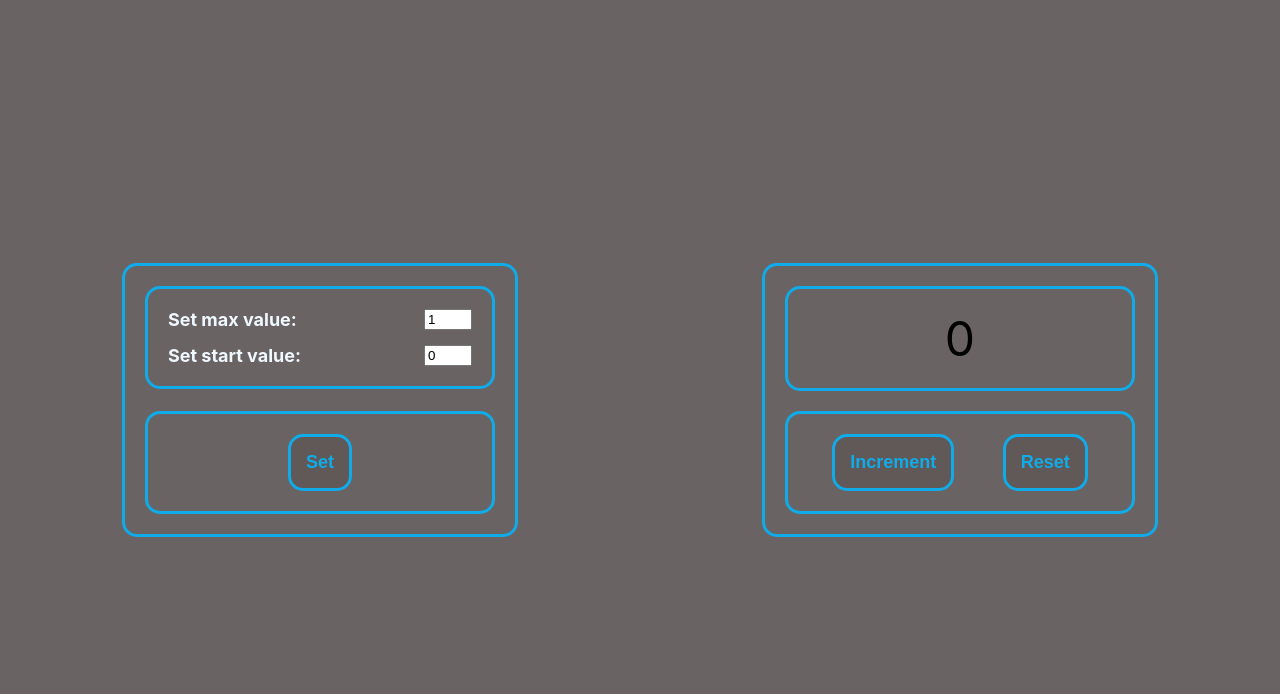
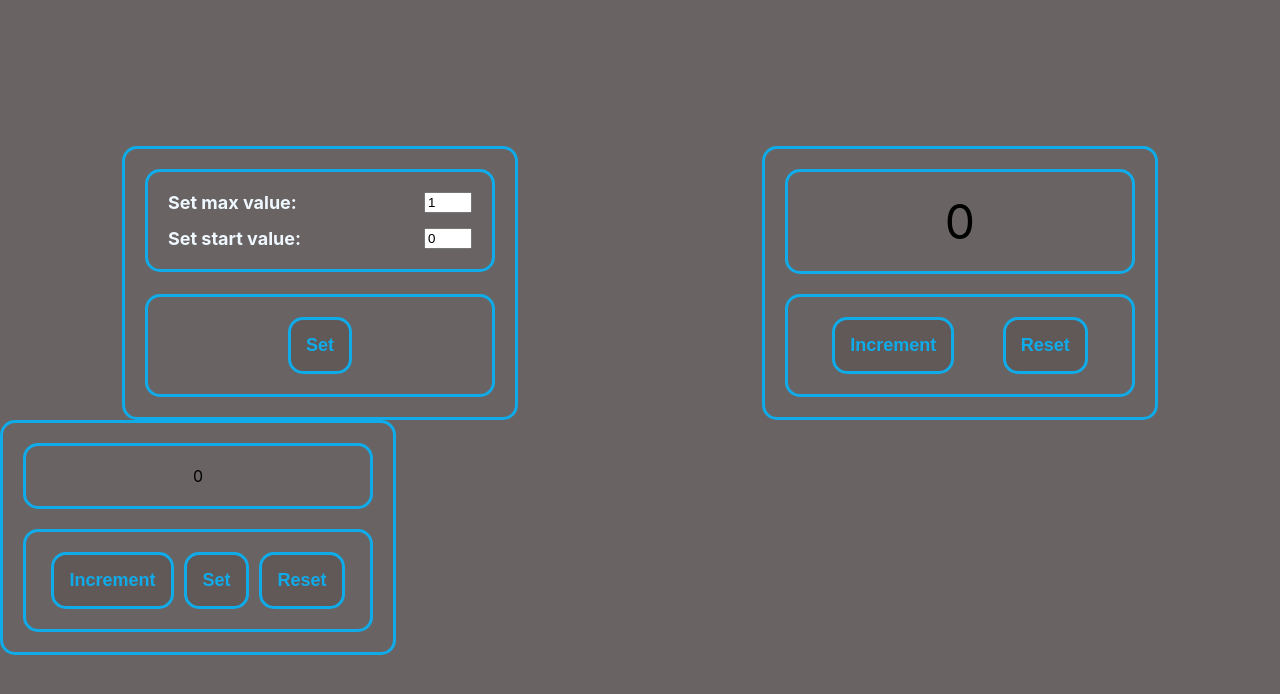
Before and after one commit to Pavel-Retunskih/counter, a React (Create React App) app: page / in a window 1280 px wide. Shown: the top 694 px of the page. Built offline with nearby package versions, Linux system fonts and the light colour scheme.

Commit message:
add counter v2

```diff
--- a/src/App.tsx
+++ b/src/App.tsx
@@ -1,6 +1,7 @@
 import { useState } from "react";
 import "./App.css";
-import { Counter } from "./CounterV1/Counter";
+import { Counter } from "./CounterV1/CounterV1";
+import { CounterV2 } from "./CounterV2/CounterV2";
 
 function App() {
   type DataType = {
@@ -48,6 +49,15 @@ function App() {
         incrementCounter={incrementCounter}
         resetCounter={resetCounter}
       />
+      <CounterV2
+        startValue={counterValues.startValue}
+        endValue={counterValues.endValue}
+        setCounterValue={setCounterValue}
+        counterReached={counterReached}
+        counter={counterValues.counter}
+        incrementCounter={incrementCounter}
+        resetCounter={resetCounter}
+      />
     </>
   );
 }
--- a/src/CounterV1/Counter.tsx
+++ b/src/CounterV1/CounterV1.tsx
@@ -1,5 +1,5 @@
 import { Settings } from "./Settings";
-import s from "./Counter.module.css";
+import s from "./CounterV1.module.css";
 import { useState } from "react";
 import { CounterBody } from "./CounterBody";
 type CounterPropsType = {
--- /dev/null
+++ b/src/CounterV2/CounterV2.module.css
@@ -0,0 +1,25 @@
+.container {
+  display: flex;
+  flex-direction: column;
+  width: 350px;
+  justify-content: space-between;
+  padding: 20px;
+  border: 3px solid rgb(16, 171, 233);
+  border-radius: 15px;
+}
+
+.controls {
+  display: flex;
+  justify-content: space-around;
+  padding: 20px;
+  border: 3px solid rgb(16, 171, 233);
+  border-radius: 15px;
+}
+.display {
+  height: 100%;
+  border: 3px solid rgb(16, 171, 233);
+  border-radius: 15px;
+  text-align: center;
+  padding: 20px;
+  margin-bottom: 20px;
+}
--- /dev/null
+++ b/src/CounterV2/CounterV2.tsx
@@ -0,0 +1,74 @@
+import { ChangeEvent, useState } from "react";
+import s from "./CounterV2.module.css";
+import { Button } from "../Button";
+type CounterPropsType = {
+  startValue: number;
+  endValue: number;
+  counter: number;
+  counterReached: boolean;
+  setCounterValue: (max: number, min: number) => void;
+  incrementCounter: () => void;
+  resetCounter: () => void;
+};
+
+export function CounterV2({
+  startValue,
+  endValue,
+  counter,
+  counterReached,
+  setCounterValue,
+  incrementCounter,
+  resetCounter,
+}: CounterPropsType) {
+  const [menu, setMenu] = useState(false);
+  const [maxValue, setMaxValue] = useState(endValue);
+  const [minValue, setMinValue] = useState(startValue);
+  const onClickButtonHandler = () => {
+    setCounterValue(maxValue, minValue);
+    setMenu(!menu);
+  };
+
+  const onChangeInputMaxValHandler = (e: ChangeEvent<HTMLInputElement>) => {
+    setMaxValue(+e.currentTarget.value);
+  };
+
+  const onChangeInputMinValHandler = (e: ChangeEvent<HTMLInputElement>) => {
+    setMinValue(+e.currentTarget.value);
+  };
+  return (
+    <div className={s.container}>
+      <div className={s.display}>
+        {menu ? (
+          <div>
+            <div className={s.setting}>
+              <span className={s.text}>Set max value:</span>
+              <input
+                type="number"
+                onChange={onChangeInputMaxValHandler}
+                value={maxValue}
+              />
+            </div>
+            <div className={s.setting}>
+              <span className={s.text}>Set start value:</span>
+              <input
+                type="number"
+                onChange={onChangeInputMinValHandler}
+                value={minValue}
+              />
+            </div>
+          </div>
+        ) : (
+          <div>
+            <span className={!counterReached ? s.title : s.red}>{counter}</span>
+          </div>
+        )}
+      </div>
+
+      <div className={s.controls}>
+        {!menu && <Button title="Increment" callBack={incrementCounter} />}
+        <Button title="Set" callBack={onClickButtonHandler} />
+        {!menu && <Button title="Reset" callBack={resetCounter} />}
+      </div>
+    </div>
+  );
+}
```
Also changed, not shown: src/CounterV1/CounterV1.module.css (renamed from src/CounterV1/Counter.module.css).
